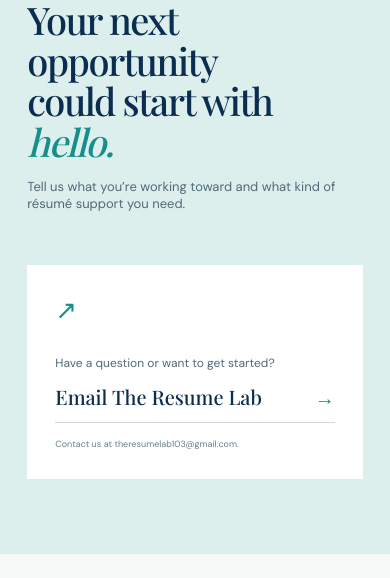
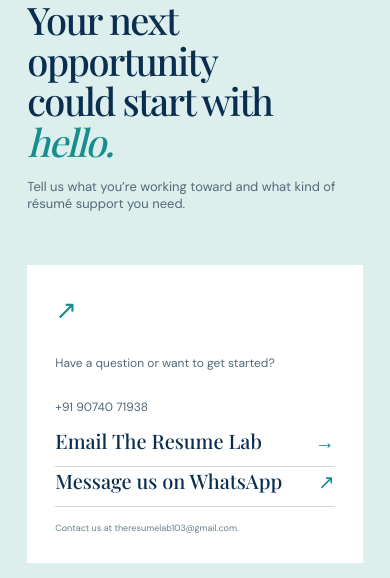
Before and after one commit to adarshpk993-dotcom/theresumelab-site, a plain HTML site: page index.html in a window 390 px wide. Shown: the part 4029-4607 px from the top of the page. Drawn offline with nearby package versions, Linux system fonts and the light colour scheme; a web font is replaced by a local one.

Commit message:
Add phone and WhatsApp contact

```diff
--- a/index.html
+++ b/index.html
@@ -40,7 +40,7 @@
     </section>
     <section class="process" id="process"><div class="process-intro"><p class="eyebrow">A SIMPLE PROCESS</p><h2>From “what now?”<br>to <em>“let’s go.”</em></h2><p>Career changes can feel like a lot. We keep the résumé process clear, collaborative, and centered on you.</p><a class="button button-light" href="#contact">Start a conversation <span>→</span></a></div><div class="steps"><article><span>01</span><div><h3>Tell us your story</h3><p>Share your goals, background, and the roles you’re aiming for.</p></div></article><article><span>02</span><div><h3>We shape the details</h3><p>We organize your experience into a clear, tailored career document.</p></div></article><article><span>03</span><div><h3>Review and refine</h3><p>You review the draft and share feedback so the final version feels like you.</p></div></article></div></section>
     <section class="about section" id="about"><div class="about-visual"><div class="about-quote">“A good résumé<br>makes your value<br><em>easy to see.</em>”<span>✳</span></div><div class="about-caption">CAREER DOCUMENTS, WITH CARE</div></div><div class="about-copy"><p class="eyebrow">A LITTLE ABOUT THE RESUME LAB</p><h2>People first.<br><em>Words that work.</em></h2><p>The Resume Lab is an independent career-document service built around a simple idea: your experience deserves to be presented clearly and with care.</p><p>We help job seekers communicate their strengths through thoughtful résumé writing and editing. The process is collaborative, practical, and tailored to your next step.</p><a class="text-link" href="#contact">Tell us where you’re headed <span>→</span></a></div></section>
-    <section class="contact" id="contact"><div><p class="eyebrow">LET’S TALK ABOUT YOUR NEXT STEP</p><h2>Your next opportunity<br>could start with <em>hello.</em></h2><p>Tell us what you’re working toward and what kind of résumé support you need.</p></div><div class="contact-card"><span class="contact-symbol">↗</span><p>Have a question or want to get started?</p><a href="mailto:theresumelab103@gmail.com">Email The Resume Lab <span>→</span></a><small>Contact us at theresumelab103@gmail.com.</small></div></section>
+    <section class="contact" id="contact"><div><p class="eyebrow">LET’S TALK ABOUT YOUR NEXT STEP</p><h2>Your next opportunity<br>could start with <em>hello.</em></h2><p>Tell us what you’re working toward and what kind of résumé support you need.</p></div><div class="contact-card"><span class="contact-symbol">↗</span><p>Have a question or want to get started?</p><p class="contact-phone"><a href="tel:+919074071938">+91 90740 71938</a></p><a href="mailto:theresumelab103@gmail.com">Email The Resume Lab <span>→</span></a><a class="whatsapp-link" href="https://wa.me/919074071938" target="_blank" rel="noopener noreferrer" aria-label="Message The Resume Lab on WhatsApp">Message us on WhatsApp <span aria-hidden="true">↗</span></a><small>Contact us at theresumelab103@gmail.com.</small></div></section>
   </main>
   <footer class="site-footer"><a class="brand" href="#home"><img class="brand-logo" src="logo.png" alt=""><span>The Resume Lab</span></a><p>Independent résumé and career document support.</p><div class="footer-links"><a href="privacy.html">Privacy</a><a href="#contact">Contact</a></div><small>© <span id="year">2026</span> The Resume Lab. All rights reserved.</small></footer>
 </body>
```
